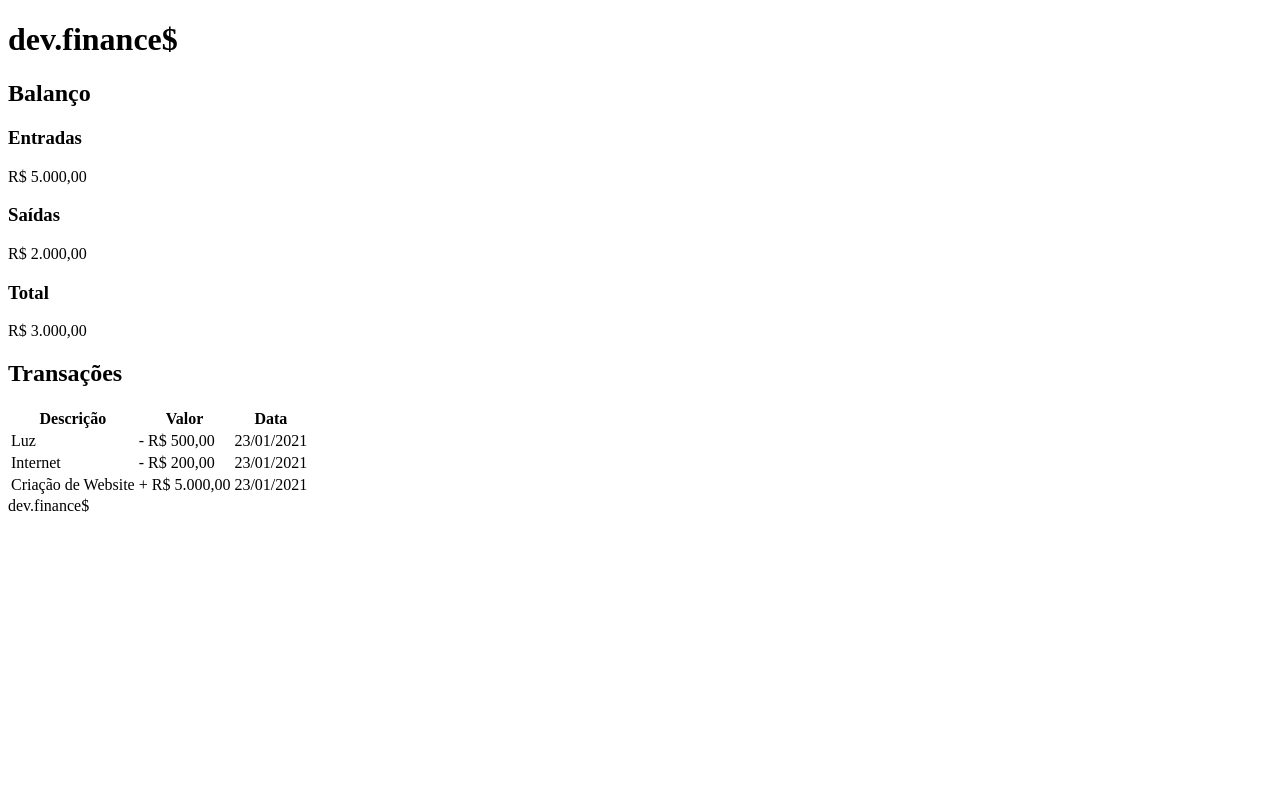
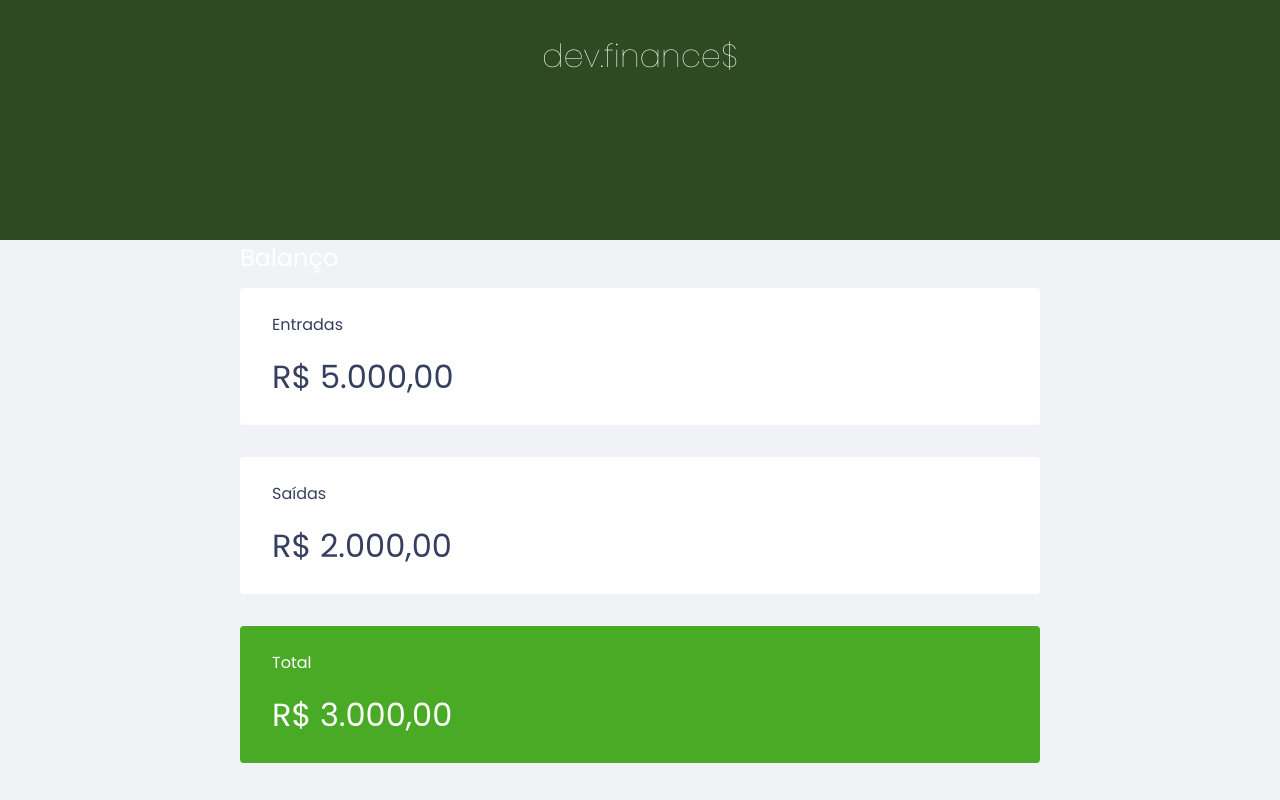
Before and after one commit to vitoriapac/DevFinance, a plain HTML site: page index.html in a window 1280 px wide. Shown: the top 800 px of the page. Drawn offline with Linux system fonts and the light colour scheme.

Commit message:
Estilos iniciais

```diff
--- a/index.html
+++ b/index.html
@@ -4,24 +4,45 @@
     <meta charset="UTF-8" />
     <meta http-equiv="X-UA-Compatible" content="IE=edge" />
     <meta name="viewport" content="width=device-width, initial-scale=1.0" />
+
+    <link rel="stylesheet" href="./style.css" />
+    <link rel="preconnect" href="https://fonts.googleapis.com" />
+    <link rel="preconnect" href="https://fonts.gstatic.com" crossorigin />
+    <link
+      href="https://fonts.googleapis.com/css2?family=Poppins:ital,wght@0,100;0,200;0,400;0,700;1,100;1,200;1,400;1,700&display=swap"
+      rel="stylesheet"
+    />
+
     <title>dev.finance$</title>
   </head>
   <body>
-    <h1>dev.finance$</h1>
+    <header>
+      <h1 id="logo">dev.finance$</h1>
+    </header>
 
+    <main class="container">
+      <section id="balance">
         <h2>Balanço</h2>
 
+        <div class="card">
           <h3>Entradas</h3>
           <p>R$ 5.000,00</p>
+        </div>
 
+        <div class="card">
           <h3>Saídas</h3>
           <p>R$ 2.000,00</p>
+        </div>
 
+        <div class="card total">
           <h3>Total</h3>
           <p>R$ 3.000,00</p>
+        </div>
+      </section>
 
+      <section id="transaction">
         <h2>Transações</h2>
-    <table>
+        <table id="data-table">
           <thead>
             <tr>
               <th>Descrição</th>
@@ -47,6 +68,8 @@
             </tr>
           </tbody>
         </table>
+      </section>
+    </main>
 
     <footer>dev.finance$</footer>
   </body>
--- /dev/null
+++ b/style.css
@@ -0,0 +1,121 @@
+/* Variaveis*/
+:root {
+  --color-dark: #363f5f;
+  --color-green: #2d4a22;
+}
+
+/*Global*/
+* {
+  margin: 0;
+  padding: 0;
+  box-sizing: border-box;
+}
+
+body {
+  background: #f0f2f5;
+  font-family: 'Poppins', sans-serif;
+}
+
+.container {
+  width: min(90vw, 800px);
+  margin: auto;
+}
+
+/* Title */
+
+h2 {
+  margin-top: 3.2rem;
+  margin-bottom: 0.8rem;
+  color: var(--color-dark);
+
+  font-weight: 400;
+}
+
+/* Header */
+header {
+  background: #2d4a22;
+  padding: 2rem 0 10rem;
+  text-align: center;
+}
+
+#logo {
+  color: white;
+  font-weight: 100;
+}
+
+/*Balance*/
+#balance {
+  max-width: -8rem;
+}
+
+#balance h2 {
+  color: white;
+  margin-top: 0;
+}
+
+/*Cards*/
+.card {
+  background: white;
+  padding: 1.5rem 2rem;
+  border-radius: 0.25rem;
+
+  margin-bottom: 2rem;
+  color: var(--color-dark);
+}
+
+.card h3 {
+  font-weight: normal;
+  font-size: 1rem;
+}
+
+.card p {
+  font-size: 2rem;
+  line-height: 3rem;
+  font-weight: normal;
+
+  margin-top: 1rem;
+}
+
+.card.total {
+  background-color: #49aa26;
+  color: white;
+}
+
+/* Table */
+#data-table {
+  width: 100%;
+  border-spacing: 0 0.5rem;
+  color: #969cb3;
+}
+
+table tr {
+  opacity: 0.7;
+  transition: 0.3s ease;
+}
+
+table tr:hover {
+  opacity: 1;
+}
+
+table thead tr th:first-child,
+table tbody tr td:first-child {
+  border-radius: 0.25rem 0 0 0.25rem;
+}
+
+table th {
+  background: white;
+  font-weight: normal;
+  padding: 1rem 2rem;
+  text-align: left;
+}
+
+table td {
+  background: white;
+
+  padding: 1rem 2rem;
+}
+
+/*Footer*/
+footer {
+  text-align: center;
+}
```
Lines whose indentation alone changed are shown as unchanged.
